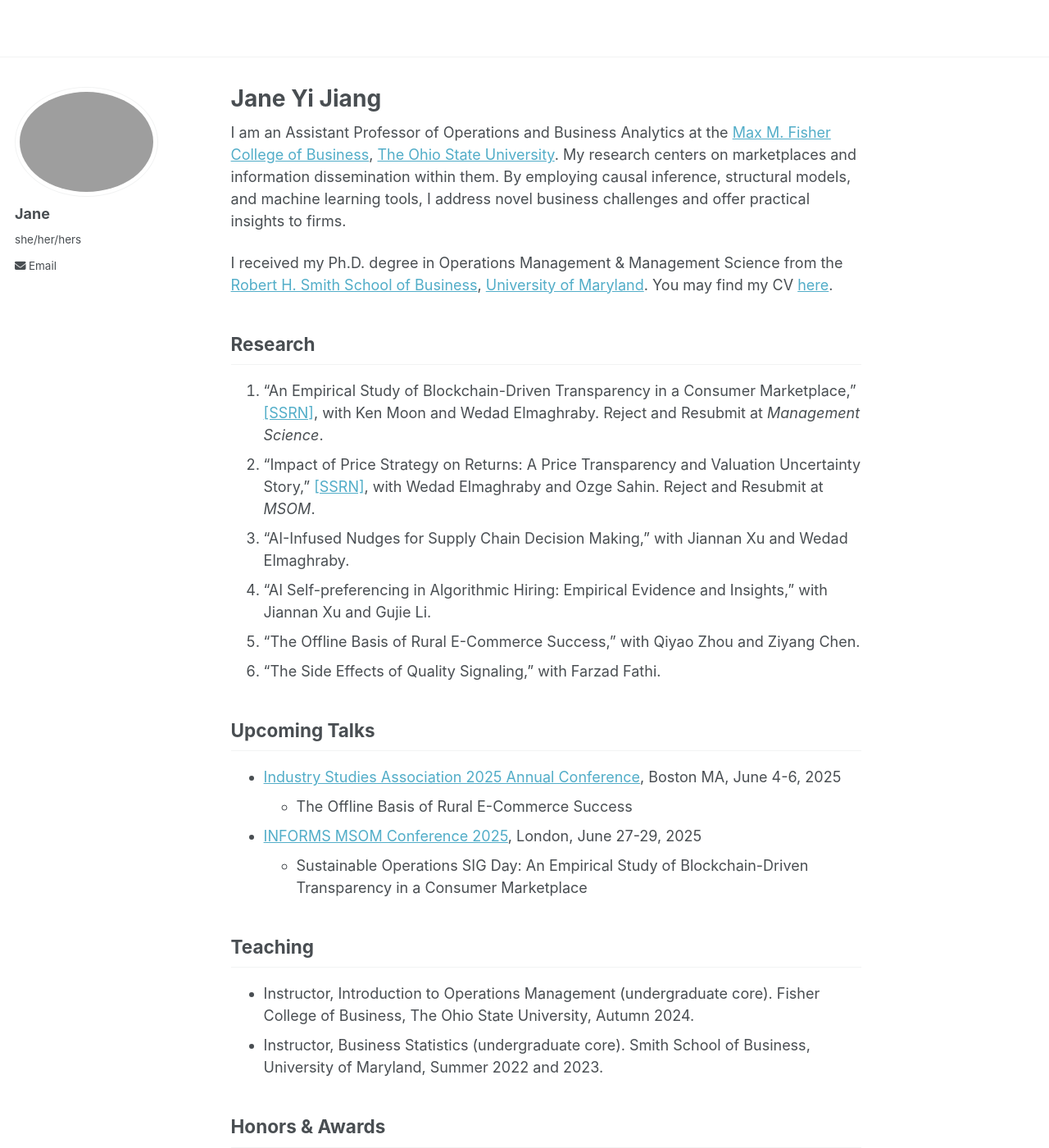
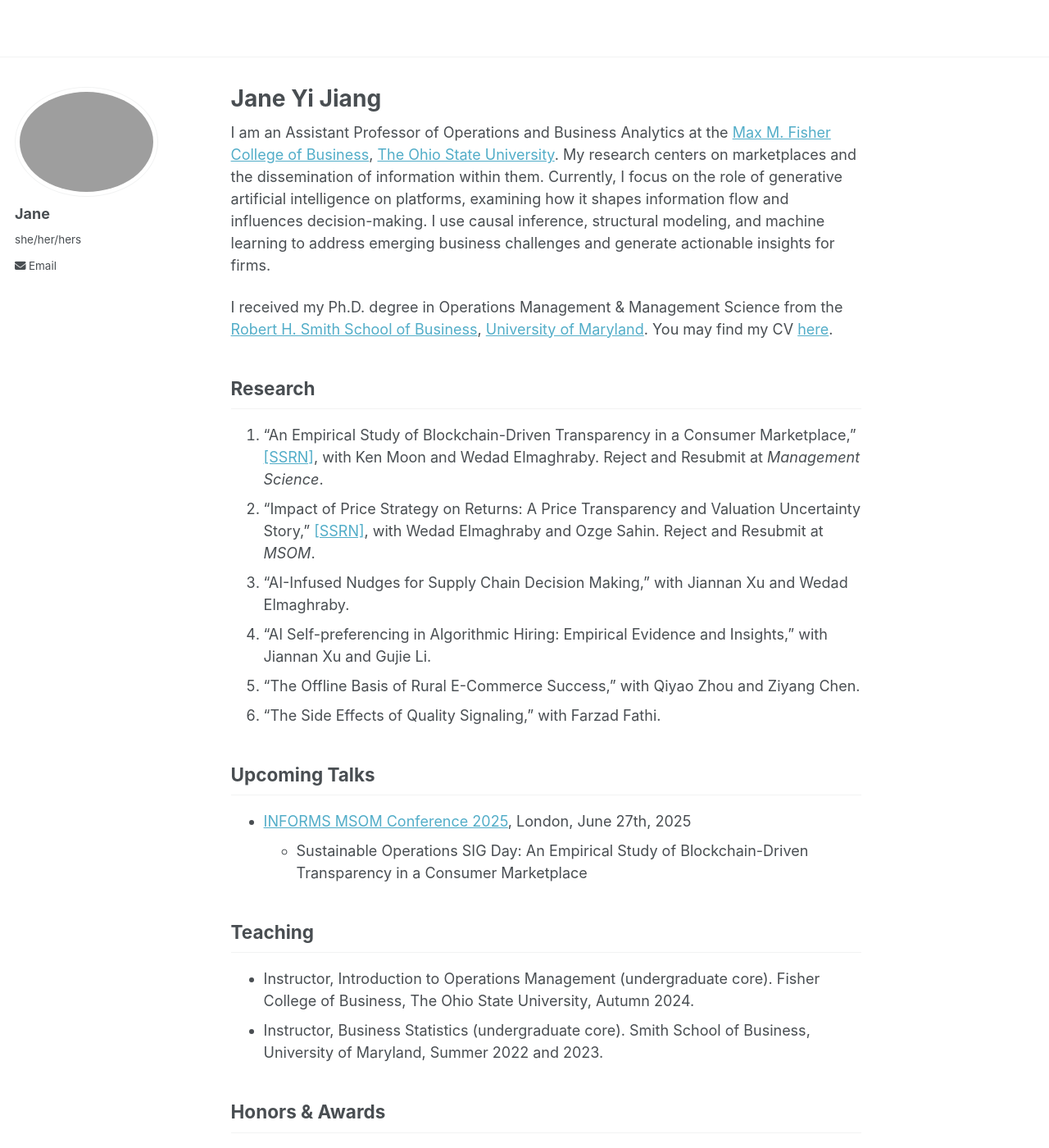
Before and after one commit to jiangyijane/jiangyijane.github.io, a Jekyll site: the page built from _pages/about.md, in a window 1280 px wide and 1400 px high. Shown: the whole window at 82% size. Built offline with Jekyll 4.4.1, drawn with Linux system fonts in a browser that asks for light colours.

Commit message:
Update about.md

```diff
--- a/_pages/about.md
+++ b/_pages/about.md
@@ -7,7 +7,7 @@ redirect_from:
   - /about.html
 ---
 
-I am an Assistant Professor of Operations and Business Analytics at the [Max M. Fisher College of Business](https://fisher.osu.edu), [The Ohio State University](https://www.osu.edu). My research centers on marketplaces and information dissemination within them. By employing causal inference, structural models, and machine learning tools, I address novel business challenges and offer practical insights to firms.
+I am an Assistant Professor of Operations and Business Analytics at the [Max M. Fisher College of Business](https://fisher.osu.edu), [The Ohio State University](https://www.osu.edu). My research centers on marketplaces and the dissemination of information within them. Currently, I focus on the role of generative artificial intelligence on platforms, examining how it shapes information flow and influences decision-making. I use causal inference, structural modeling, and machine learning to address emerging business challenges and generate actionable insights for firms.
 
 I received my Ph.D. degree in Operations Management & Management Science from the [Robert H. Smith School of Business](https://www.rhsmith.umd.edu), [University of Maryland](https://umd.edu). You may find my CV [here](http://jiangyijane.github.io/files/cv_June2024.pdf).
 
@@ -24,9 +24,7 @@ Research
 
 Upcoming Talks
 ------
-- [Industry Studies Association 2025 Annual Conference](https://www.industrystudies.org/isa-2025-conference-information-2), Boston MA, June 4-6, 2025
-  - The Offline Basis of Rural E-Commerce Success
-- [INFORMS MSOM Conference 2025](https://www.london.edu/faculty-and-research/management-science-and-operations/msom-conference-2025), London, June 27-29, 2025
+- [INFORMS MSOM Conference 2025](https://www.london.edu/faculty-and-research/management-science-and-operations/msom-conference-2025), London, June 27th, 2025
   - Sustainable Operations SIG Day: An Empirical Study of Blockchain-Driven Transparency in a Consumer Marketplace
 
 Teaching
```
